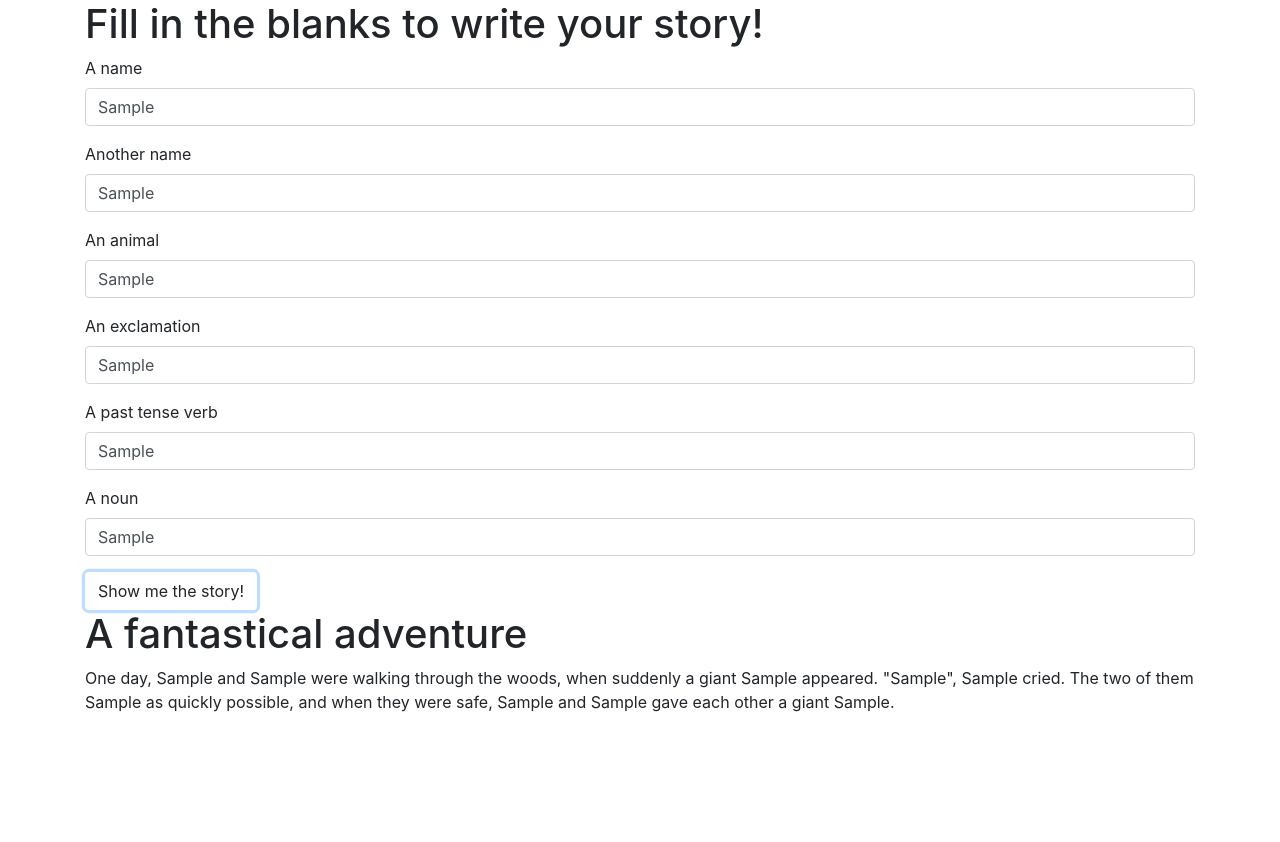
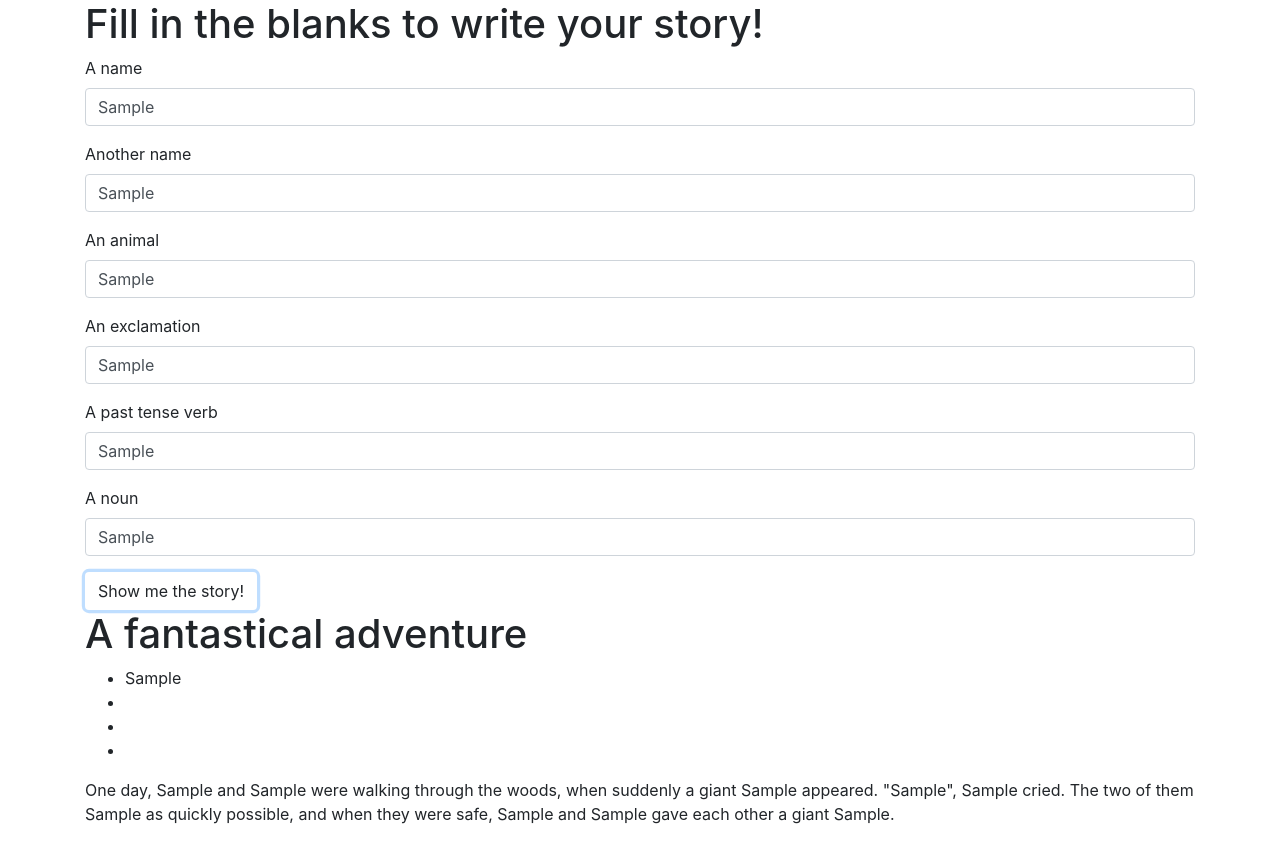
Before and after one commit to JLEWilson/a_fantastical_adventure, a plain HTML site: page index.html in a window 1280 px wide. Both pictures are taken after typing "Sample", "Sample", "Sample", "Sample", "Sample", "Sample" into the empty fields and a click on the button "Show me the story!". Before the commit the page ends 800 px from the top, so only its background shows below. Drawn offline with Linux system fonts and the light colour scheme.

Commit message:
Add ul and array practice
Co-authored-by: Curtis Brooks <curtisbrooks678@gmail.com>

```diff
--- a/index.html
+++ b/index.html
@@ -43,6 +43,11 @@
 
     <div id="story">
       <h1>A fantastical adventure</h1>
+      <ul id="outputList">
+        <li class="text1"></li>
+        <li class="text2"></li>
+        <li class="text3"></li>
+      </ul>
       <p>
         One day, <span class="person1"></span> and <span class="person2"></span> were walking through the woods, when suddenly a giant <span class="animal"></span> appeared. "<span class="exclamation"></span>", <span class="person1"></span> cried. The two of them <span class="verb"></span> as quickly possible, and when they were safe, <span class="person1"></span> and <span class="person2"></span> gave each other a giant <span class="noun"></span>.
       </p>
--- a/js/scripts.js
+++ b/js/scripts.js
@@ -8,6 +8,14 @@ $(document).ready(function() {
     const verbInput = $("input#verb").val();
     const nounInput = $("input#noun").val();
 
+    const inputArray = [person1Input, person2Input, animalInput, exclamationInput, verbInput, nounInput];
+    const pushArray = [];
+    pushArray.push(inputArray[1]);
+    pushArray.push(inputArray[0]);
+    pushArray.push(inputArray[2]);
+
+
+
     $(".person1").text(person1Input);
     $(".person2").text(person2Input);
     $(".animal").text(animalInput);
@@ -16,5 +24,8 @@ $(document).ready(function() {
     $(".noun").text(nounInput);
 
     $("#story").show();
+
+    $("ul#outputList").prepend("<li>" + pushArray[0] + "</li>");
+
   });
 });
```
